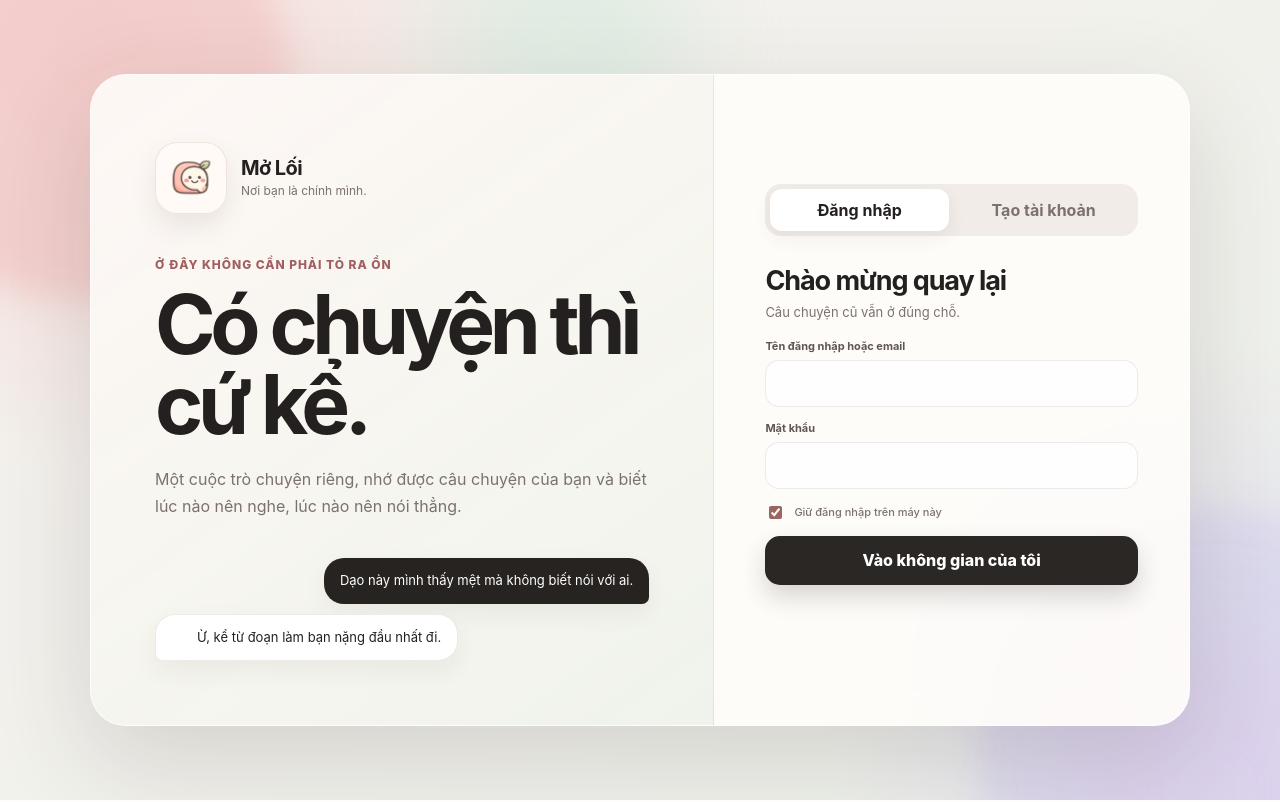
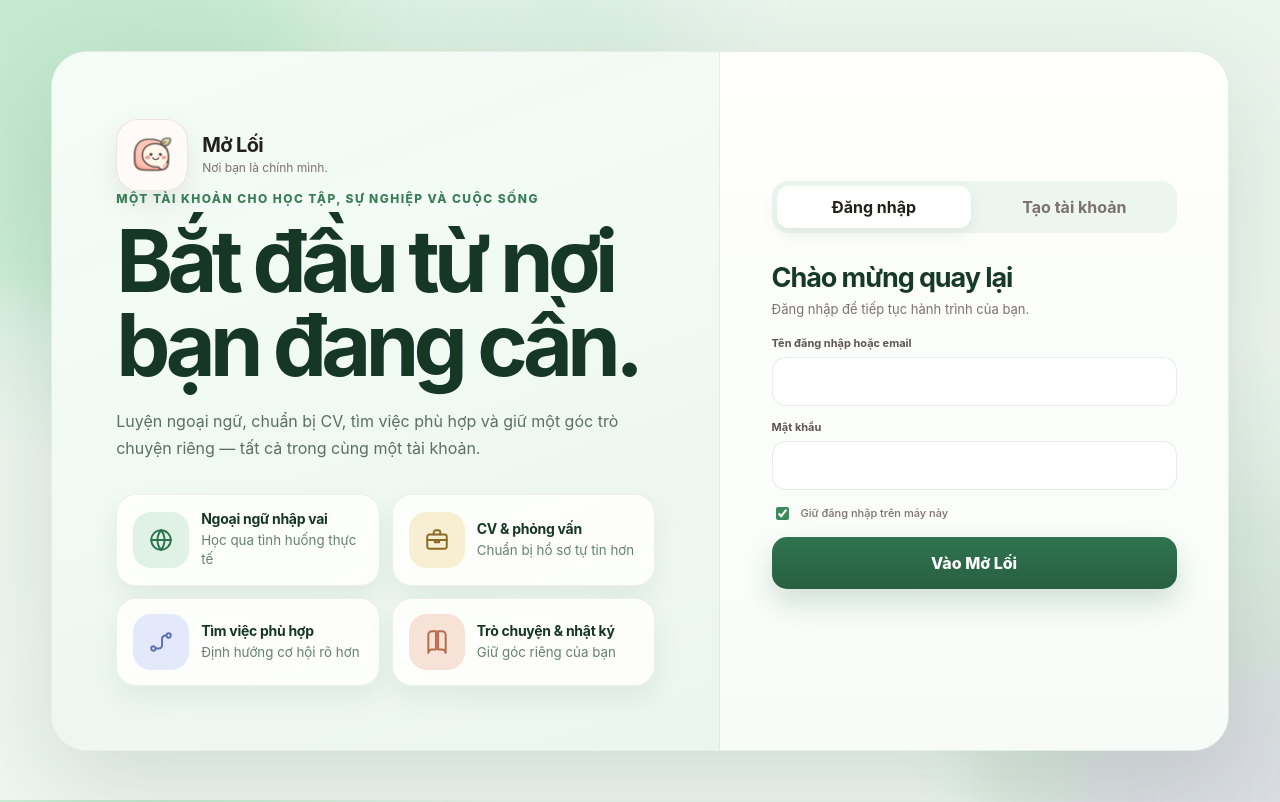
Before and after one commit to luyen27072002-boop/chatbox, a Flask app: page / in a window 1280 px wide. Run offline with Flask 3, Linux system fonts and the light colour scheme.

Commit message:
Add multifunction platform and global language switcher

```diff
--- a/static/app.js
+++ b/static/app.js
@@ -27,28 +27,7 @@ const TONE_OPTIONS = {
 const uiText = {
   vi: {
     brandTagline: "Nơi bạn là chính mình.",
-    auth: {
-      kicker: "Ở đây không cần phải tỏ ra ổn",
-      title: "Có chuyện thì cứ kể.",
-      desc: "Một cuộc trò chuyện riêng, nhớ được câu chuyện của bạn và biết lúc nào nên nghe, lúc nào nên nói thẳng.",
-      bubbleUser: "Dạo này mình thấy mệt mà không biết nói với ai.",
-      bubbleBot: "Ừ, kể từ đoạn làm bạn nặng đầu nhất đi.",
-      loginTab: "Đăng nhập",
-      registerTab: "Tạo tài khoản",
-      loginTitle: "Chào mừng quay lại",
-      loginDesc: "Câu chuyện cũ vẫn ở đúng chỗ.",
-      loginId: "Tên đăng nhập hoặc email",
-      password: "Mật khẩu",
-      remember: "Giữ đăng nhập trên máy này",
-      loginButton: "Vào không gian của tôi",
-      registerTitle: "Tạo một góc riêng",
-      registerDesc: "Mỗi tài khoản có lịch sử và phần ghi nhớ riêng.",
-      displayName: "Tên hiển thị",
-      username: "Tên đăng nhập",
-      email: "Email",
-      confirmPassword: "Nhập lại mật khẩu",
-      registerButton: "Tạo tài khoản",
-    },
+    auth: { kicker: "Một tài khoản cho học tập, sự nghiệp và cuộc sống", title: "Bắt đầu từ nơi bạn đang cần.", desc: "Luyện ngoại ngữ, chuẩn bị CV, tìm việc phù hợp và giữ một góc trò chuyện riêng — tất cả trong cùng một tài khoản.", bubbleUser: "", bubbleBot: "", loginTab: "Đăng nhập", registerTab: "Tạo tài khoản", loginTitle: "Chào mừng quay lại", loginDesc: "Đăng nhập để tiếp tục hành trình của bạn.", loginId: "Tên đăng nhập hoặc email", password: "Mật khẩu", remember: "Giữ đăng nhập trên máy này", loginButton: "Vào Mở Lối", registerTitle: "Tạo tài khoản", registerDesc: "Một tài khoản dùng chung cho học tập, sự nghiệp và cuộc sống.", displayName: "Tên hiển thị", username: "Tên đăng nhập", email: "Email", confirmPassword: "Nhập lại mật khẩu", registerButton: "Tạo tài khoản", languageLabel: "Ngôn ngữ", features: { language: { title: "Ngoại ngữ nhập vai", desc: "Học qua tình huống thực tế" }, cv: { title: "CV & phỏng vấn", desc: "Chuẩn bị hồ sơ tự tin hơn" }, jobs: { title: "Tìm việc phù hợp", desc: "Định hướng cơ hội rõ hơn" }, life: { title: "Trò chuyện & nhật ký", desc: "Giữ góc riêng của bạn" } } },
     needsLabel: { minh_ban: "Bạn đang cần gì?", tao_may: "Mày đang cần gì?" },
     hearFromLabel: { minh_ban: "Bạn muốn nghe từ ai?", tao_may: "Mày muốn nghe từ ai?" },
     personalityLabel: { minh_ban: "Tính cách của bạn", tao_may: "Tính cách của mày" },
@@ -118,7 +97,7 @@ const uiText = {
   },
   en: {
     brandTagline: "A quiet corner where you can be yourself.",
-    auth: { kicker: "You don't have to pretend you're okay here", title: "If you need to talk, talk.", desc: "A private conversation that remembers your story and knows when to listen and when to be direct.", bubbleUser: "Lately I've felt tired and I don't know who to talk to.", bubbleBot: "Yeah, start with the part that's weighing on you the most.", loginTab: "Sign in", registerTab: "Create account", loginTitle: "Welcome back", loginDesc: "Your old conversations are still here.", loginId: "Username or email", password: "Password", remember: "Keep me signed in on this device", loginButton: "Enter chat", registerTitle: "Create your own corner", registerDesc: "Each account has its own history and memory.", displayName: "Display name", username: "Username", email: "Email", confirmPassword: "Confirm password", registerButton: "Create account" },
+    auth: { kicker: "One account for learning, career, and life", title: "Start where you need help today.", desc: "Practice languages, prepare your CV, find suitable jobs, and keep a private chat corner — all with one account.", bubbleUser: "", bubbleBot: "", loginTab: "Sign in", registerTab: "Create account", loginTitle: "Welcome back", loginDesc: "Sign in to continue your journey.", loginId: "Username or email", password: "Password", remember: "Keep me signed in on this device", loginButton: "Enter Mo Loi", registerTitle: "Create account", registerDesc: "One shared account for learning, career, and life.", displayName: "Display name", username: "Username", email: "Email", confirmPassword: "Confirm password", registerButton: "Create account", languageLabel: "Language", features: { language: { title: "Role-play languages", desc: "Learn through real situations" }, cv: { title: "CV & interview", desc: "Prepare your profile with confidence" }, jobs: { title: "Find matching jobs", desc: "See opportunities more clearly" }, life: { title: "Chat & journal", desc: "Keep your own private corner" } } },
     needsLabel: "What do you need right now?",
     hearFromLabel: "Who do you want to hear from?",
     personalityLabel: "Your personality",
@@ -146,7 +125,7 @@ const uiText = {
   },
   "zh-Hans": {
     brandTagline: "一个可以做自己的小角落。",
-    auth: { kicker: "在这里，你不用假装自己没事", title: "有话就说吧。", desc: "这是一个私密的对话空间，会记得你的故事，也知道什么时候该倾听，什么时候该说得直接一点。", bubbleUser: "最近我很累，但不知道该跟谁说。", bubbleBot: "嗯，那就先从最让你心烦的那部分开始说。", loginTab: "登录", registerTab: "创建账号", loginTitle: "欢迎回来", loginDesc: "你以前的对话都还在。", loginId: "用户名或邮箱", password: "密码", remember: "在这台设备上保持登录", loginButton: "进入对话", registerTitle: "创建你的专属角落", registerDesc: "每个账号都有独立的记录与记忆。", displayName: "显示名称", username: "用户名", email: "邮箱", confirmPassword: "确认密码", registerButton: "创建账号" },
+    auth: { kicker: "一个账号连接学习、职涯与生活", title: "从你现在最需要的地方开始。", desc: "练习语言、准备履历、寻找合适工作，并保留一个私人的聊天角落——全部都在同一个账号里。", bubbleUser: "", bubbleBot: "", loginTab: "登录", registerTab: "创建账号", loginTitle: "欢迎回来", loginDesc: "登录后继续你的旅程。", loginId: "用户名或邮箱", password: "密码", remember: "在这台设备上保持登录", loginButton: "进入 Mở Lối", registerTitle: "创建账号", registerDesc: "一个账号共用学习、职涯与生活空间。", displayName: "显示名称", username: "用户名", email: "邮箱", confirmPassword: "确认密码", registerButton: "创建账号", languageLabel: "语言", features: { language: { title: "情境语言学习", desc: "透过真实情境学习" }, cv: { title: "履历与面试", desc: "更有自信地准备资料" }, jobs: { title: "适合的工作", desc: "更清楚地看见机会" }, life: { title: "聊天与日记", desc: "保留属于你的私人角落" } } },
     needsLabel: "你现在最需要什么？",
     hearFromLabel: "你想听谁的回应？",
     personalityLabel: "你的性格",
@@ -174,7 +153,7 @@ const uiText = {
   },
   "zh-Hant": {
     brandTagline: "一個可以做自己的小角落。",
-    auth: { kicker: "在這裡，你不用假裝自己沒事", title: "有話就說吧。", desc: "這是一個私密的對話空間，會記得你的故事，也知道什麼時候該傾聽，什麼時候該說得直接一點。", bubbleUser: "最近我很累，但不知道該跟誰說。", bubbleBot: "嗯，那就先從最讓你煩的那部分開始說。", loginTab: "登入", registerTab: "建立帳號", loginTitle: "歡迎回來", loginDesc: "你以前的對話都還在。", loginId: "使用者名稱或電子郵件", password: "密碼", remember: "在這台裝置上保持登入", loginButton: "進入對話", registerTitle: "建立你的專屬角落", registerDesc: "每個帳號都有自己的記錄與記憶。", displayName: "顯示名稱", username: "使用者名稱", email: "電子郵件", confirmPassword: "確認密碼", registerButton: "建立帳號" },
+    auth: { kicker: "一個帳號連結學習、職涯與生活", title: "從你現在最需要的地方開始。", desc: "練習語言、準備履歷、尋找適合工作，並保留一個私人的聊天角落——全部都在同一個帳號裡。", bubbleUser: "", bubbleBot: "", loginTab: "登入", registerTab: "建立帳號", loginTitle: "歡迎回來", loginDesc: "登入後繼續你的旅程。", loginId: "使用者名稱或電子郵件", password: "密碼", remember: "在這台裝置上保持登入", loginButton: "進入 Mở Lối", registerTitle: "建立帳號", registerDesc: "一個帳號共用學習、職涯與生活空間。", displayName: "顯示名稱", username: "使用者名稱", email: "電子郵件", confirmPassword: "確認密碼", registerButton: "建立帳號", languageLabel: "語言", features: { language: { title: "情境語言學習", desc: "透過真實情境學習" }, cv: { title: "履歷與面試", desc: "更有自信地準備資料" }, jobs: { title: "適合的工作", desc: "更清楚地看見機會" }, life: { title: "聊天與日記", desc: "保留屬於你的私人角落" } } },
     needsLabel: "你現在最需要什麼？",
     hearFromLabel: "你想聽誰的回應？",
     personalityLabel: "你的性格",
@@ -434,6 +413,16 @@ function applyUIText() {
   });
   setText('#registerForm .remember-row span', t.auth.remember);
   setText('#registerForm button[type="submit"]', t.auth.registerButton);
+  setText('#authLanguageLabel', t.auth.languageLabel || 'Language');
+  const authFeatures = t.auth.features || {};
+  setText('#authFeatureLangTitle', authFeatures.language?.title || 'Role-play languages');
+  setText('#authFeatureLangDesc', authFeatures.language?.desc || 'Learn through real situations');
+  setText('#authFeatureCvTitle', authFeatures.cv?.title || 'CV & interview');
+  setText('#authFeatureCvDesc', authFeatures.cv?.desc || 'Prepare your profile with confidence');
+  setText('#authFeatureJobsTitle', authFeatures.jobs?.title || 'Find matching jobs');
+  setText('#authFeatureJobsDesc', authFeatures.jobs?.desc || 'See opportunities more clearly');
+  setText('#authFeatureLifeTitle', authFeatures.life?.title || 'Chat & journal');
+  setText('#authFeatureLifeDesc', authFeatures.life?.desc || 'Keep your own private corner');
 
   const sectionLabels = document.querySelectorAll('.panel-section .section-label');
   if (sectionLabels[0]) sectionLabels[0].textContent = pickText(t.needsLabel);
--- a/static/styles.css
+++ b/static/styles.css
@@ -2742,3 +2742,177 @@ body[data-tone="realistic"] .tone-toolbar-select {
     min-height: 52px;
   }
 }
+
+
+/* === Mở Lối auth refresh === */
+body.auth-mode {
+  background:
+    radial-gradient(circle at 10% 10%, rgba(179, 228, 194, 0.92), transparent 28%),
+    radial-gradient(circle at 96% 86%, rgba(201, 227, 210, 0.84), transparent 24%),
+    linear-gradient(180deg, #e9f4eb 0%, #eef7f0 100%);
+}
+.auth-backdrop {
+  filter: blur(22px);
+  opacity: 0.82;
+}
+.auth-backdrop-one {
+  background: #c5ead0;
+}
+.auth-backdrop-two {
+  background: #d8eadc;
+}
+.auth-shell {
+  width: min(1180px, 100%);
+  grid-template-columns: minmax(0, 1.08fr) minmax(390px, 0.82fr);
+  background: rgba(250, 253, 250, 0.9);
+  border: 1px solid rgba(27, 78, 47, 0.09);
+  box-shadow: 0 35px 100px rgba(41, 74, 55, 0.14);
+}
+.auth-story {
+  min-height: 690px;
+  background:
+    linear-gradient(160deg, rgba(246, 252, 247, 0.95), rgba(234, 245, 237, 0.94)),
+    #f5fbf6;
+  border-right: 1px solid rgba(27, 78, 47, 0.08);
+}
+.auth-story-top {
+  display: flex;
+  align-items: flex-start;
+  justify-content: space-between;
+  gap: 14px;
+}
+.auth-language-select {
+  display: inline-flex;
+  align-items: center;
+  gap: 8px;
+  padding: 10px 14px;
+  border-radius: 999px;
+  border: 1px solid rgba(27, 78, 47, 0.09);
+  background: rgba(255,255,252,0.84);
+  color: var(--muted);
+  font-size: 12px;
+  font-weight: 800;
+}
+.auth-language-select select {
+  border: 0;
+  background: transparent;
+  color: var(--ink);
+  font-weight: 800;
+  outline: none;
+}
+.auth-kicker {
+  color: #3b7d58;
+  letter-spacing: 0.12em;
+}
+.auth-copy {
+  margin: auto 0 32px;
+  max-width: 610px;
+}
+.auth-copy h1 {
+  font-size: clamp(50px, 7vw, 86px);
+  color: #163726;
+}
+.auth-copy > p:last-child {
+  max-width: 560px;
+  color: #597062;
+}
+.auth-highlights {
+  display: grid;
+  grid-template-columns: repeat(2, minmax(0, 1fr));
+  gap: 12px;
+  max-width: 620px;
+}
+.auth-highlight-card {
+  display: grid;
+  grid-template-columns: 56px minmax(0, 1fr);
+  align-items: center;
+  gap: 12px;
+  padding: 15px 16px;
+  border-radius: 20px;
+  background: rgba(255,255,252,0.88);
+  border: 1px solid rgba(27, 78, 47, 0.08);
+  box-shadow: 0 12px 26px rgba(37, 68, 51, 0.07);
+}
+.auth-highlight-card strong {
+  display: block;
+  font-size: 14px;
+  letter-spacing: -0.02em;
+  color: #163726;
+}
+.auth-highlight-card small {
+  display: block;
+  margin-top: 4px;
+  color: #64806f;
+  line-height: 1.45;
+}
+.auth-highlight-icon {
+  width: 56px;
+  height: 56px;
+  border-radius: 18px;
+  display: grid;
+  place-items: center;
+}
+.auth-highlight-icon svg {
+  width: 26px;
+  height: 26px;
+}
+.tint-green { background: #dff2e5; color: #2f744f; }
+.tint-gold { background: #f8eed2; color: #8b6b26; }
+.tint-blue { background: #e3e9fb; color: #5a70af; }
+.tint-peach { background: #f7e2d8; color: #b76b48; }
+.auth-card {
+  padding: clamp(30px, 4vw, 54px);
+  background: linear-gradient(180deg, rgba(255,255,253,0.92), rgba(248,252,249,0.9));
+}
+.auth-tabs {
+  background: #edf5ef;
+}
+.auth-tab.active {
+  box-shadow: 0 7px 18px rgba(43, 89, 62, 0.08);
+}
+.auth-form-heading h2 {
+  color: #173928;
+}
+.auth-form input:not([type="checkbox"]) {
+  min-height: 49px;
+  border: 1px solid rgba(27, 78, 47, 0.10);
+  background: rgba(255, 255, 255, 0.92);
+}
+.auth-form input:focus {
+  border-color: #4f9a6a;
+  box-shadow: 0 0 0 4px rgba(79, 154, 106, 0.12);
+}
+.remember-row input {
+  accent-color: #3d895a;
+}
+.primary-auth-button {
+  min-height: 52px;
+  background: linear-gradient(180deg, #2f744f, #285f41);
+  box-shadow: 0 14px 28px rgba(47, 116, 79, 0.2);
+}
+.auth-status {
+  font-size: 12px;
+}
+@media (max-width: 900px) {
+  .auth-story-top {
+    flex-direction: column;
+    align-items: flex-start;
+  }
+  .auth-highlights {
+    grid-template-columns: 1fr 1fr;
+  }
+}
+@media (max-width: 560px) {
+  .auth-copy h1 {
+    font-size: 48px;
+  }
+  .auth-highlights {
+    grid-template-columns: 1fr;
+  }
+  .auth-language-select {
+    padding: 8px 12px;
+  }
+}
+
+/* Login page: language selector removed */
+.auth-story-top{justify-content:flex-start;}
--- a/templates/index.html
+++ b/templates/index.html
@@ -247,6 +247,7 @@
       <div class="auth-backdrop auth-backdrop-two"></div>
       <div class="auth-shell">
         <section class="auth-story">
+          <div class="auth-story-top">
             <div class="auth-brand">
               <span class="brand-logo-shell brand-logo-shell-large">
                 <img
@@ -259,21 +260,42 @@
                 <strong>{{ brand_name }}</strong><span id="authBrandTagline">{{ brand_tagline }}</span>
               </div>
             </div>
+          </div>
           <div class="auth-copy">
-            <p class="auth-kicker">Ở đây không cần phải tỏ ra ổn</p>
-            <h1>Có chuyện thì cứ kể.</h1>
+            <p class="auth-kicker">Một tài khoản cho học tập, sự nghiệp và cuộc sống</p>
+            <h1>Bắt đầu từ nơi bạn đang cần.</h1>
             <p>
-              Một cuộc trò chuyện riêng, nhớ được câu chuyện của bạn và biết lúc
-              nào nên nghe, lúc nào nên nói thẳng.
+              Luyện ngoại ngữ, chuẩn bị CV, tìm việc phù hợp và giữ một góc trò chuyện riêng — tất cả trong cùng một tài khoản.
             </p>
           </div>
-          <div class="auth-bubbles" aria-hidden="true">
-            <div class="auth-bubble auth-bubble-user">
-              Dạo này mình thấy mệt mà không biết nói với ai.
+          <div class="auth-highlights" aria-hidden="true">
+            <div class="auth-highlight-card">
+              <span class="auth-highlight-icon tint-green"><svg><use href="#icon-globe"></use></svg></span>
+              <div>
+                <strong id="authFeatureLangTitle">Ngoại ngữ nhập vai</strong>
+                <small id="authFeatureLangDesc">Học qua tình huống thực tế</small>
               </div>
-            <div class="auth-bubble auth-bubble-friend">
-              <span class="mini-cheeks"></span>Ừ, kể từ đoạn làm bạn nặng đầu
-              nhất đi.
+            </div>
+            <div class="auth-highlight-card">
+              <span class="auth-highlight-icon tint-gold"><svg><use href="#icon-briefcase"></use></svg></span>
+              <div>
+                <strong id="authFeatureCvTitle">CV &amp; phỏng vấn</strong>
+                <small id="authFeatureCvDesc">Chuẩn bị hồ sơ tự tin hơn</small>
+              </div>
+            </div>
+            <div class="auth-highlight-card">
+              <span class="auth-highlight-icon tint-blue"><svg><use href="#icon-route"></use></svg></span>
+              <div>
+                <strong id="authFeatureJobsTitle">Tìm việc phù hợp</strong>
+                <small id="authFeatureJobsDesc">Định hướng cơ hội rõ hơn</small>
+              </div>
+            </div>
+            <div class="auth-highlight-card">
+              <span class="auth-highlight-icon tint-peach"><svg><use href="#icon-book"></use></svg></span>
+              <div>
+                <strong id="authFeatureLifeTitle">Trò chuyện &amp; nhật ký</strong>
+                <small id="authFeatureLifeDesc">Giữ góc riêng của bạn</small>
+              </div>
             </div>
           </div>
         </section>
@@ -291,7 +313,7 @@
           <form class="auth-form active" id="loginForm" data-auth-panel="login">
             <div class="auth-form-heading">
               <h2>Chào mừng quay lại</h2>
-              <p>Câu chuyện cũ vẫn ở đúng chỗ.</p>
+              <p>Đăng nhập để tiếp tục hành trình của bạn.</p>
             </div>
             <label
               ><span>Tên đăng nhập hoặc email</span
@@ -311,15 +333,15 @@
               ></label
             >
             <button class="primary-auth-button" type="submit">
-              Vào không gian của tôi
+              Vào Mở Lối
             </button>
             <p class="auth-status" id="loginStatus"></p>
           </form>
 
           <form class="auth-form" id="registerForm" data-auth-panel="register">
             <div class="auth-form-heading">
-              <h2>Tạo một góc riêng</h2>
-              <p>Mỗi tài khoản có lịch sử và phần ghi nhớ riêng.</p>
+              <h2>Tạo tài khoản</h2>
+              <p>Một tài khoản dùng chung cho học tập, sự nghiệp và cuộc sống.</p>
             </div>
             <div class="auth-two-columns">
               <label
@@ -381,7 +403,7 @@
       </div>
     </section>
 
-    <div class="page-glow glow-one"></div>
+    <div class="page-glow glow-one"></div></div>
     <div class="page-glow glow-two"></div>
 
     <div class="app-shell" id="appView" hidden>
```
Lines whose indentation alone changed are shown as unchanged.
